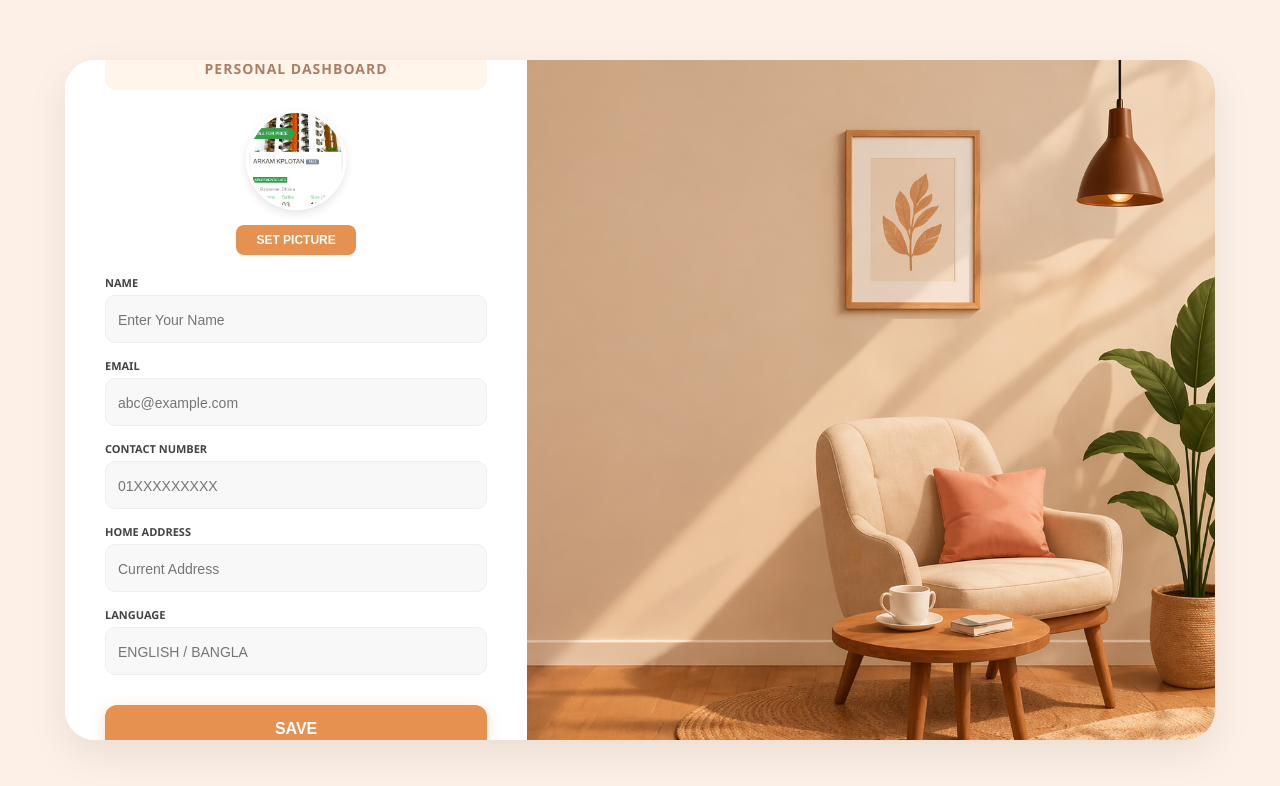
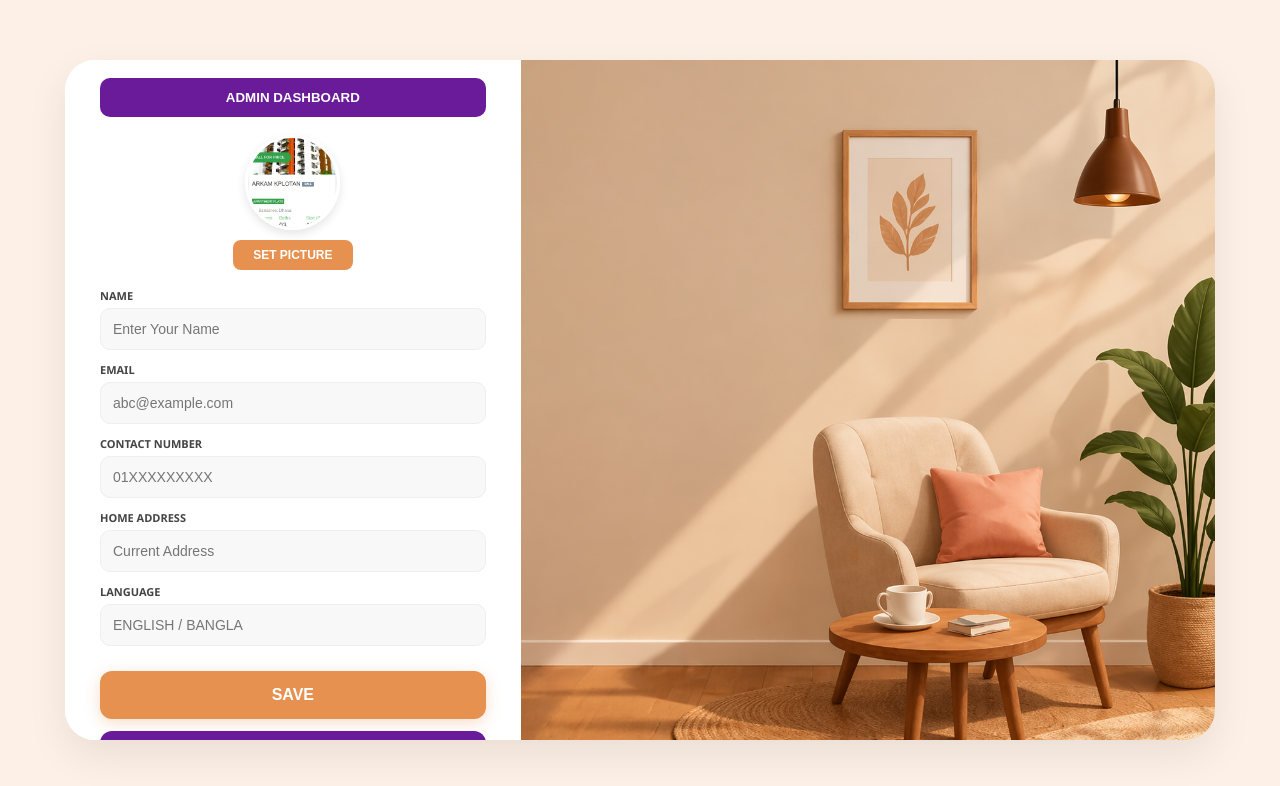
Before and after one commit to Riya1153/StayFinder, a Django app: page /dashboard/ in a window 1280 px wide. Shown: the top 786 px of the page. Run offline with Django 5.2, Linux system fonts and the light colour scheme.

Commit message:
Update personal dashboard flow

```diff
--- a/core/templates/dashboard.html
+++ b/core/templates/dashboard.html
@@ -1,5 +1,4 @@
 {% load static %}
-<!DOCTYPE html>
 <html lang="en">
 <head>
     <meta charset="UTF-8">
@@ -7,23 +6,176 @@
     <title>StayFinder Dashboard</title>
 
     <style>
-        /* CSS stays exactly the same as your previous version */
         * { margin: 0; padding: 0; box-sizing: border-box; }
-        body { background: #fdf0e6; font-family: 'Segoe UI', sans-serif; display: flex; justify-content: center; align-items: center; min-height: 100vh; padding: 20px; }
-        .container { display: flex; background: white; border-radius: 30px; box-shadow: 0 15px 40px rgba(0,0,0,0.08); width: 100%; max-width: 1150px; height: 85vh; min-height: 650px; overflow: hidden; }
-        .dashboard-card { flex: 1; padding: 40px; min-width: 400px; display: flex; flex-direction: column; justify-content: center; background: white; z-index: 2; }
-        .header { background: #fff5eb; color: #b07d62; padding: 12px; text-align: center; border-radius: 10px; font-weight: 800; margin-bottom: 20px; font-size: 14px; letter-spacing: 1px; }
-        .profile { text-align: center; margin-bottom: 20px; }
-        .profile img { width: 100px; height: 100px; border-radius: 50%; object-fit: cover; border: 3px solid #fff; box-shadow: 0 4px 10px rgba(0,0,0,0.1); }
-        .profile button { background: #e69150; border: none; padding: 8px 20px; margin-top: 10px; border-radius: 8px; color: white; font-weight: bold; font-size: 12px; cursor: pointer; transition: 0.3s; }
-        .label { font-size: 11px; font-weight: 800; color: #444; margin-top: 15px; display: block; text-transform: uppercase; }
-        .input-box { background: #f8f8f8; padding: 12px; border-radius: 10px; margin-top: 5px; border: 1px solid #eee; }
-        .input-box input { width: 100%; border: none; background: transparent; outline: none; font-size: 14px; color: #333; }
-        .save-btn { width: 100%; margin-top: 30px; padding: 15px; background: #e69150; border: none; border-radius: 12px; color: white; font-weight: bold; font-size: 16px; cursor: pointer; box-shadow: 0 4px 15px rgba(230, 145, 80, 0.3); transition: 0.3s; text-transform: uppercase; }
-        .save-btn:hover { background: #d47a3a; transform: translateY(-2px); }
-        .right-side { flex: 1.8; position: relative; }
-        .right-side img { width: 100%; height: 100%; object-fit: cover; display: block; }
-        @media (max-width: 950px) { .container { flex-direction: column; height: auto; } .right-side { height: 350px; order: -1; } .dashboard-card { min-width: 100%; } }
+
+        body {
+            background: #fdf0e6;
+            font-family: 'Segoe UI', sans-serif;
+            display: flex;
+            justify-content: center;
+            align-items: center;
+            min-height: 100vh;
+            padding: 20px;
+        }
+
+        .container {
+            display: flex;
+            background: white;
+            border-radius: 30px;
+            box-shadow: 0 15px 40px rgba(0,0,0,0.08);
+            width: 100%;
+            max-width: 1150px;
+            height: 85vh;
+            min-height: 650px;
+            overflow: hidden;
+        }
+
+        .dashboard-card {
+            flex: 1;
+            padding: 35px;
+            min-width: 400px;
+            display: flex;
+            flex-direction: column;
+            justify-content: center;
+            background: white;
+            z-index: 2;
+        }
+
+        .header {
+            background: #fff5eb;
+            color: #b07d62;
+            padding: 12px;
+            text-align: center;
+            border-radius: 10px;
+            font-weight: 800;
+            margin-bottom: 18px;
+            font-size: 14px;
+            letter-spacing: 1px;
+        }
+
+        .admin-btn {
+            width: 100%;
+            margin-bottom: 18px;
+            padding: 12px;
+            background: #6a1b9a;
+            color: white;
+            border: none;
+            border-radius: 10px;
+            font-weight: bold;
+            cursor: pointer;
+        }
+
+        .profile {
+            text-align: center;
+            margin-bottom: 18px;
+        }
+
+        .profile img {
+            width: 95px;
+            height: 95px;
+            border-radius: 50%;
+            object-fit: cover;
+            border: 3px solid #fff;
+            box-shadow: 0 4px 10px rgba(0,0,0,0.1);
+        }
+
+        .profile button {
+            background: #e69150;
+            border: none;
+            padding: 8px 20px;
+            margin-top: 10px;
+            border-radius: 8px;
+            color: white;
+            font-weight: bold;
+            font-size: 12px;
+            cursor: pointer;
+        }
+
+        .label {
+            font-size: 11px;
+            font-weight: 800;
+            color: #444;
+            margin-top: 12px;
+            display: block;
+            text-transform: uppercase;
+        }
+
+        .input-box {
+            background: #f8f8f8;
+            padding: 12px;
+            border-radius: 10px;
+            margin-top: 5px;
+            border: 1px solid #eee;
+        }
+
+        .input-box input {
+            width: 100%;
+            border: none;
+            background: transparent;
+            outline: none;
+            font-size: 14px;
+            color: #333;
+        }
+
+        .save-btn {
+            width: 100%;
+            margin-top: 25px;
+            padding: 15px;
+            background: #e69150;
+            border: none;
+            border-radius: 12px;
+            color: white;
+            font-weight: bold;
+            font-size: 16px;
+            cursor: pointer;
+            box-shadow: 0 4px 15px rgba(230,145,80,0.3);
+            text-transform: uppercase;
+        }
+
+        .skip-btn {
+            display: block;
+            width: 100%;
+            margin-top: 12px;
+            padding: 15px;
+            background: #6a1b9a;
+            border: none;
+            border-radius: 12px;
+            color: white;
+            font-weight: bold;
+            font-size: 16px;
+            cursor: pointer;
+            text-align: center;
+            text-decoration: none;
+            text-transform: uppercase;
+        }
+
+        .right-side {
+            flex: 1.8;
+            position: relative;
+        }
+
+        .right-side img {
+            width: 100%;
+            height: 100%;
+            object-fit: cover;
+            display: block;
+        }
+
+        @media (max-width: 950px) {
+            .container {
+                flex-direction: column;
+                height: auto;
+            }
+
+            .right-side {
+                height: 350px;
+                order: -1;
+            }
+
+            .dashboard-card {
+                min-width: 100%;
+            }
+        }
     </style>
 </head>
 
@@ -32,6 +184,10 @@
 <div class="container">
     <div class="dashboard-card">
         <div class="header">PERSONAL DASHBOARD</div>
+
+        <a href="{% url 'admin_dashboard' %}" style="text-decoration:none;">
+            <button type="button" class="admin-btn">ADMIN DASHBOARD</button>
+        </a>
 
         <form method="POST" enctype="multipart/form-data" action=".">
             {% csrf_token %}
@@ -45,12 +201,12 @@
 
             <label class="label">Name</label>
             <div class="input-box">
-                <input type="text" name="full_name" placeholder="Enter Your Name" required>
+                <input type="text" name="full_name" placeholder="Enter Your Name">
             </div>
 
             <label class="label">Email</label>
             <div class="input-box">
-                <input type="email" name="email" placeholder="abc@example.com" required>
+                <input type="email" name="email" placeholder="abc@example.com">
             </div>
 
             <label class="label">Contact Number</label>
@@ -70,6 +226,8 @@
 
             <button type="submit" class="save-btn">SAVE</button>
         </form>
+
+        <a href="{% url 'search_page' %}" class="skip-btn">SKIP & SEARCH</a>
     </div>
 
     <div class="right-side">
@@ -78,7 +236,6 @@
 </div>
 
 <script>
-    // Image preview logic remains same
     document.getElementById("upload").onchange = function(event) {
         let reader = new FileReader();
         reader.onload = function() {
```
